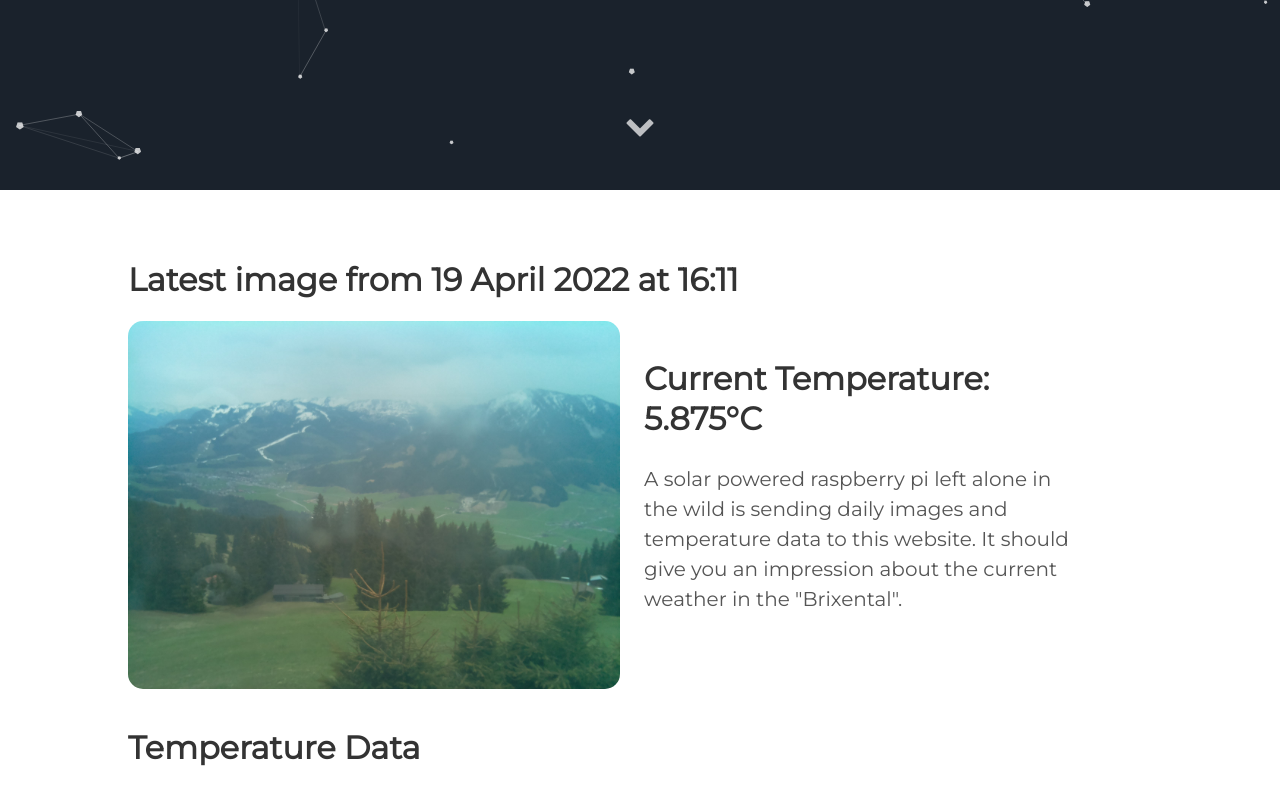
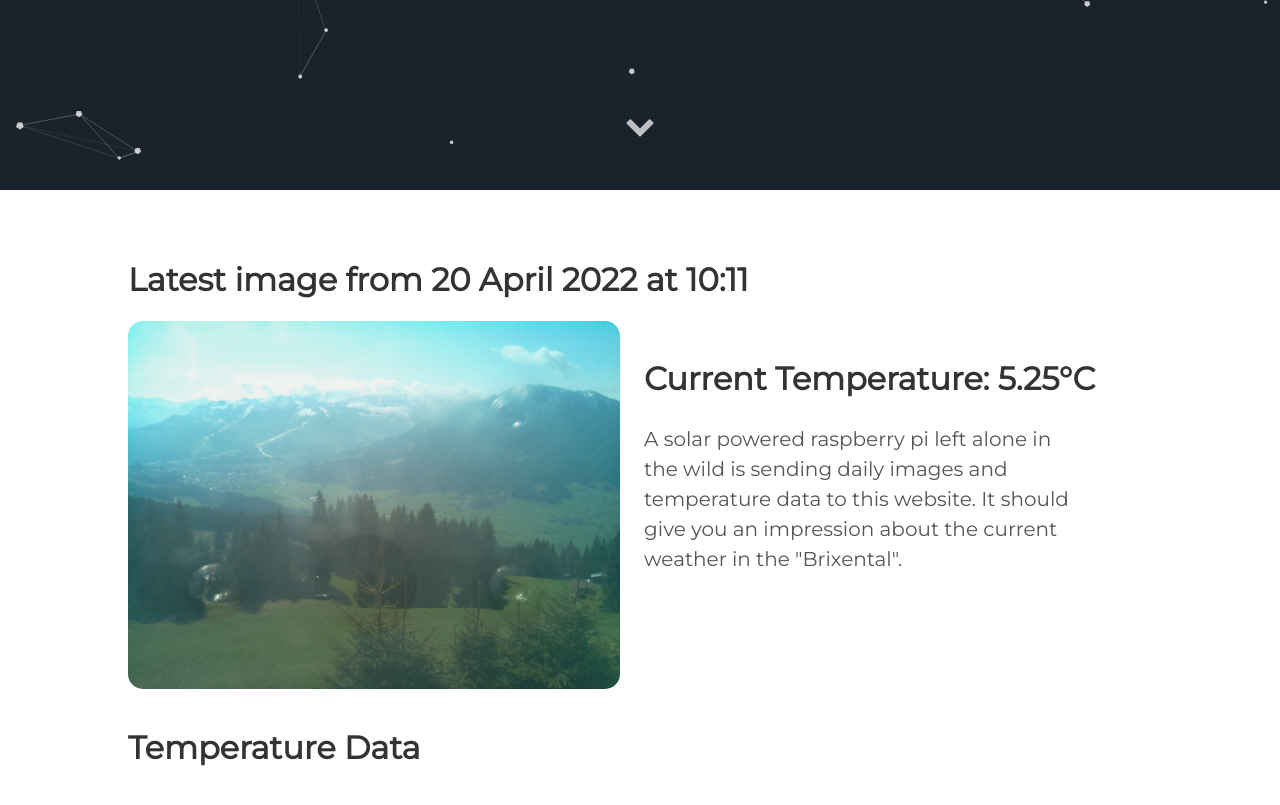
Before and after one commit to vektorious/vektorious.github.io, a Jekyll site: the page built from resources/huette.md, in a window 1280 px wide and 900 px high, scrolled down 710 px. Shown: the top 805 px of the window. Built offline with Jekyll 4.4.1, drawn with Linux system fonts in a browser that asks for light colours.

Commit message:
I'm a bot beep boop

```diff
--- a/resources/huette.md
+++ b/resources/huette.md
@@ -6,13 +6,13 @@ image: '/assets/img/'
 description: 'Live image from the Austrian alps'
 twitter_text: ' '
 ---
-## Latest image from 19 April 2022 at 16:11
+## Latest image from 20 April 2022 at 10:11
 <div class="huette">
   <div class="huette-image">
     <img src="{{ "/assets/img/huette.jpg" | prepend: site.baseurl }}">
   </div>
   <div class="huette-text">
-        <h2>Current Temperature: 5.875°C</h2>
+        <h2>Current Temperature: 5.25°C</h2>
         <p>A solar powered raspberry pi left alone in the wild is sending daily images and temperature data to this website. It should give you an impression about the current weather in the "Brixental".</p>
 
   </div>
```
Also changed, not shown: rpi-script/2022-04-20_100944.txt (renamed from rpi-script/2022-04-19_160946.txt, +5 -5 lines), rpi-script/huette.md (+2 -2 lines), assets/img/huette.jpg, assets/img/temp_plot.png, rpi-script/temp_plot.png, 1 other file.
